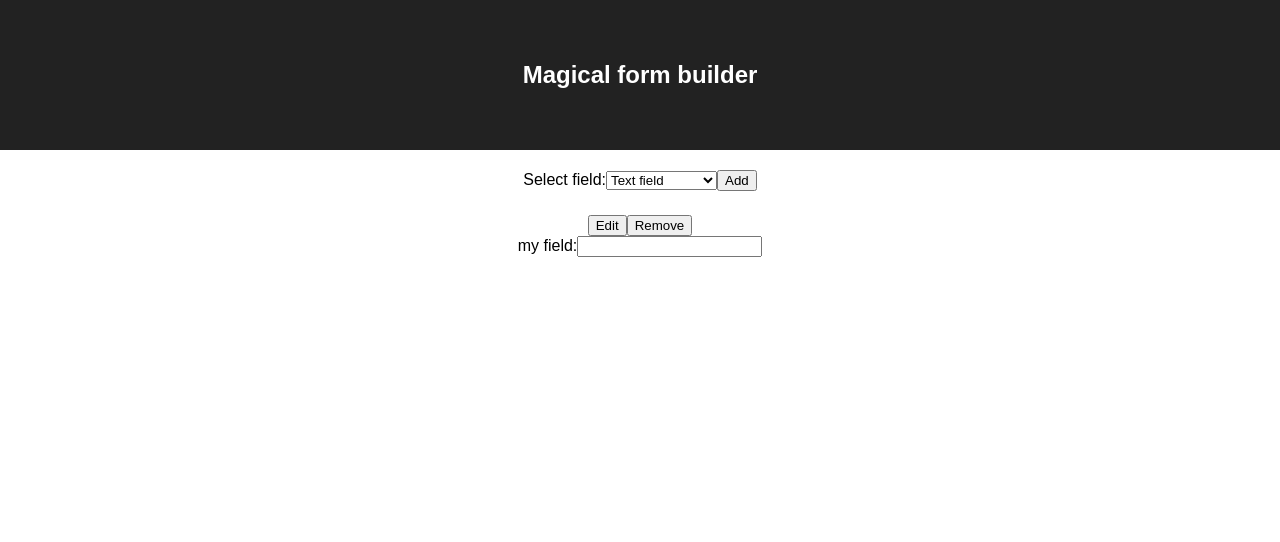
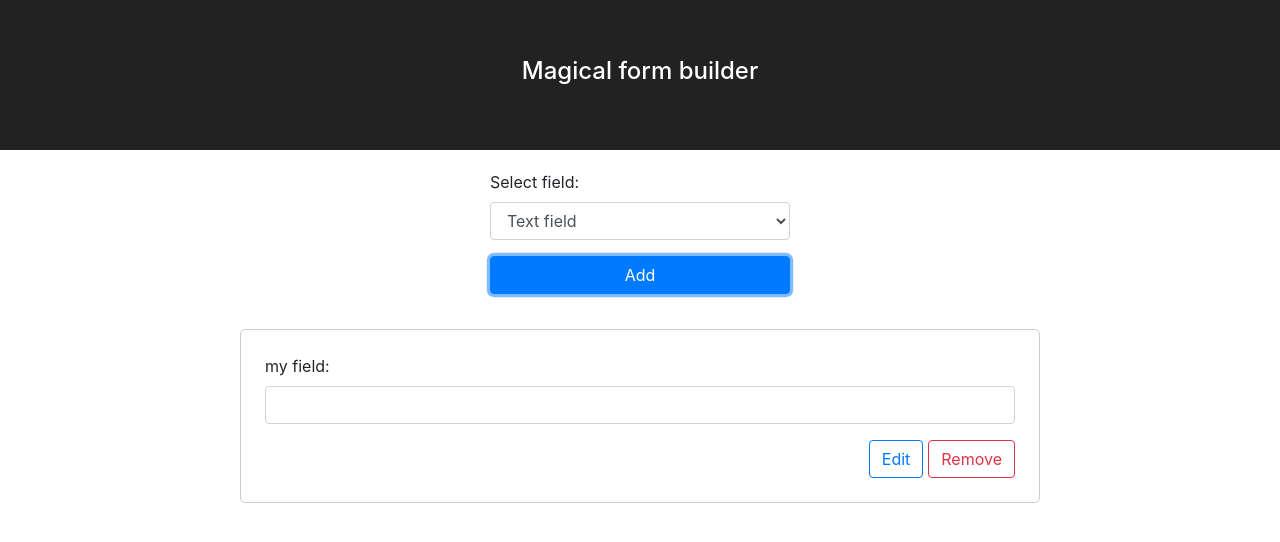
Before and after one commit to spaceship-operators/form-builder, a React (Create React App) app: page / in a window 1280 px wide. Both pictures are taken after a click on the button "Add". Shown: the top 542 px of the page. Built offline with nearby package versions, Linux system fonts and the light colour scheme.

Commit message:
Added bootstrap styles

```diff
--- a/public/index.html
+++ b/public/index.html
@@ -36,5 +36,7 @@
       To begin the development, run `npm start` or `yarn start`.
       To create a production bundle, use `npm run build` or `yarn build`.
     -->
+	<link rel="stylesheet" href="https://maxcdn.bootstrapcdn.com/bootstrap/4.0.0/css/bootstrap.min.css" integrity="sha384-Gn5384xqQ1aoWXA+058RXPxPg6fy4IWvTNh0E263XmFcJlSAwiGgFAW/dAiS6JXm" crossorigin="anonymous">
+
   </body>
 </html>
--- a/src/App.css
+++ b/src/App.css
@@ -24,6 +24,12 @@
 
 .form-builder {
   padding: 20px;
+  text-align: left;
+}
+
+.form-builder__addform {
+  margin: 0 auto;
+  max-width: 300px;
 }
 
 .form-builder__field {
@@ -37,4 +43,12 @@
 .fieldwrapper {
   display: block;
   padding: 1.5rem;
+  border: 1px solid #cdcdcd;
+  border-radius: 5px;
+  max-width: 800px;
+  margin: 35px  auto 0;
 }
+
+.fieldwrapper__remove {
+  margin-left: 5px;
+}
--- a/src/components/Dropdown.js
+++ b/src/components/Dropdown.js
@@ -25,14 +25,16 @@ export default class Dropdown extends React.Component {
 
   render() {
     return (
-      <label htmlFor={this.props.id} className="field field--dropdown">
-        {this.props.label}:
-        <select id={this.props.id} onChange={this.handleChange} className="field__input" >
+      <div className="form-group">
+        <label htmlFor={this.props.id} className="field field--dropdown">
+          {this.props.label}:
+        </label>
+        <select id={this.props.id} onChange={this.handleChange} className="field__input form-control" >
           {this.props.items.map(({ label, value }) => (
             <option value={value} key={value} >{label}</option>
           ))}
         </select>
-      </label>
+      </div>
     );
   }
 }
--- a/src/components/FieldWrapper.js
+++ b/src/components/FieldWrapper.js
@@ -28,16 +28,16 @@ const wrapField = (Field) => {
 
     render() {
       return (
-        <div className="fieldwrapper">
-          <div className="fieldwrapper__controls">
-            <button onClick={this.handleEditField} className="fieldwrapper__edit">
+        <div className="fieldwrapper form-group">
+          <Field {...this.props} />
+          <div className="fieldwrapper__controls text-right clearfix">
+            <button onClick={this.handleEditField} className="fieldwrapper__edit btn btn-outline-primary">
               Edit
             </button>
-            <button onClick={this.handleRemoveField} className="fieldwrapper__remove">
+            <button onClick={this.handleRemoveField} className="fieldwrapper__remove btn btn-outline-danger">
               Remove
             </button>
           </div>
-          <Field {...this.props} />
         </div>
       );
     }
--- a/src/components/TextField.js
+++ b/src/components/TextField.js
@@ -25,16 +25,18 @@ export default class TextField extends React.Component {
 
   render() {
     return (
-      <label htmlFor={this.props.id} className="field field--text">
-        {this.props.label}:
+      <div className="form-group">
+        <label htmlFor={this.props.id} className="field field--text">
+          {this.props.label}:
+        </label>
         <input
-          className="field__input"
+          className="field__input form-control"
           type="text"
           id={this.props.id}
           value={this.state.value}
           onChange={this.handleChange}
         />
-      </label>
+      </div>
     );
   }
 }
--- a/src/containers/FormBuilder.js
+++ b/src/containers/FormBuilder.js
@@ -74,6 +74,7 @@ class FormBuilder extends Component {
   render() {
     return (
       <form className="form-builder">
+        <div className="form-builder__addform">
           <Dropdown
             label='Select field'
             id='add-field-dropdown'
@@ -81,7 +82,8 @@ class FormBuilder extends Component {
             value={this.state.fieldToAdd}
             handleChange={this.handleChangeSelectField}
           />
-        <button onClick={this.handleAddField}>Add</button>
+          <button onClick={this.handleAddField} className="btn btn-primary btn-block">Add</button>
+        </div>
         {this.state.fields.map((Field, index) => (
           <Field
             key={index}
```
Lines whose indentation alone changed are shown as unchanged.
